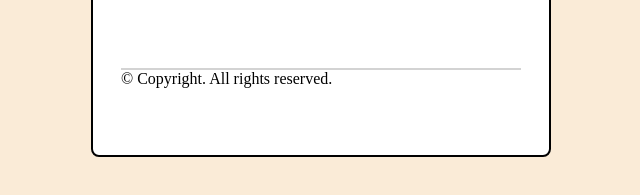
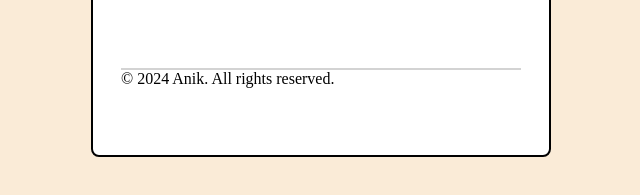
Before and after one commit to Anik-08/Temperature-Convertor, a plain HTML site: page index.html in a window 1280 px wide. Shown: the part 513-708 px from the top of the page, 319-959 px from the left. Drawn offline with Linux system fonts and the light colour scheme.

Commit message:
update index.html

```diff
--- a/index.html
+++ b/index.html
@@ -48,7 +48,7 @@
         <button class="convert">Convert</button>
         <button class="reset">Reset</button>
         <footer class="rights">
-            <p>&copy; Copyright. All rights reserved.</p>
+            <p>&copy; 2024 Anik. All rights reserved.</p>
         </footer>
         </form>
     </main>
```
Also changed, not shown: 1 other file.
